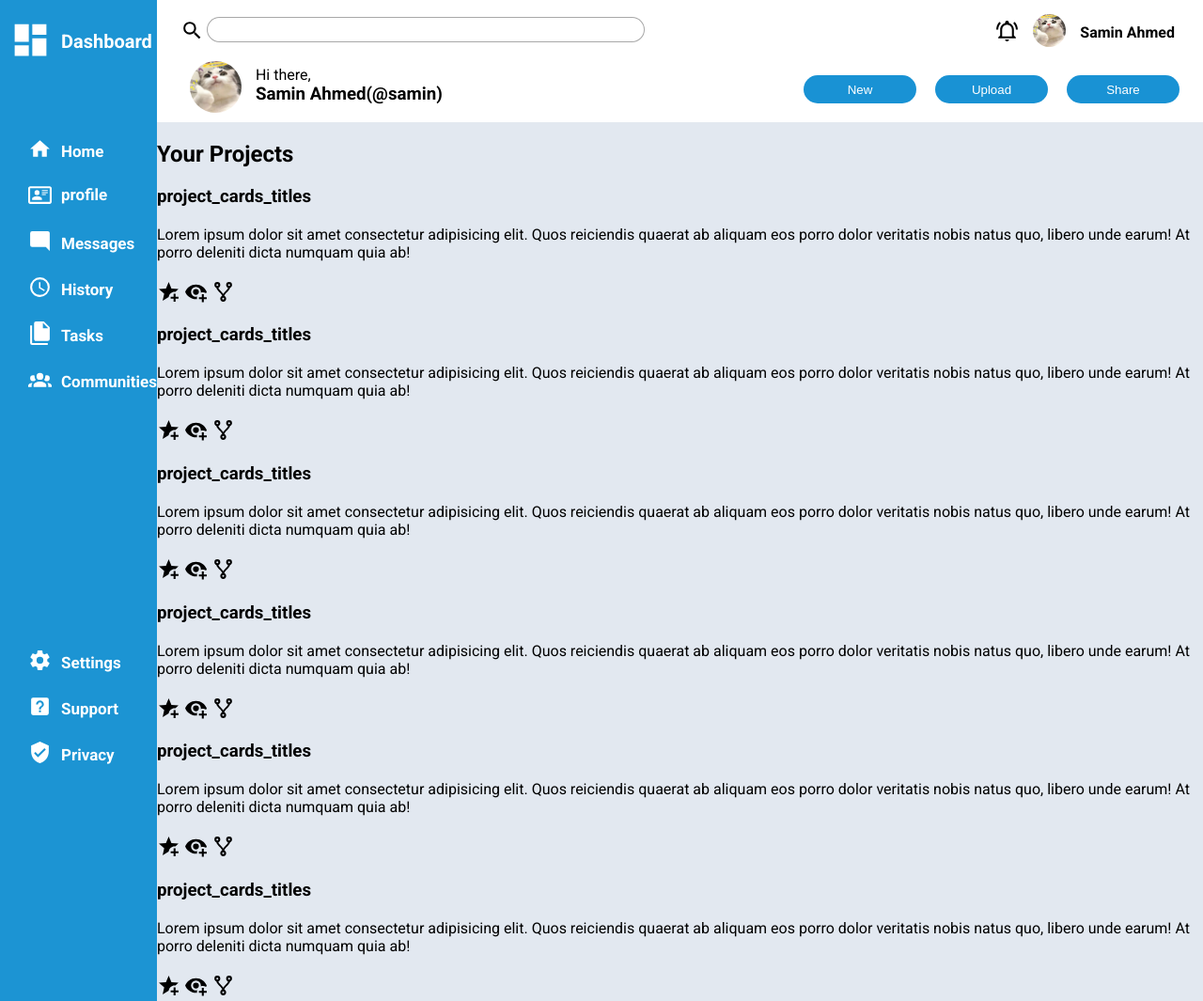
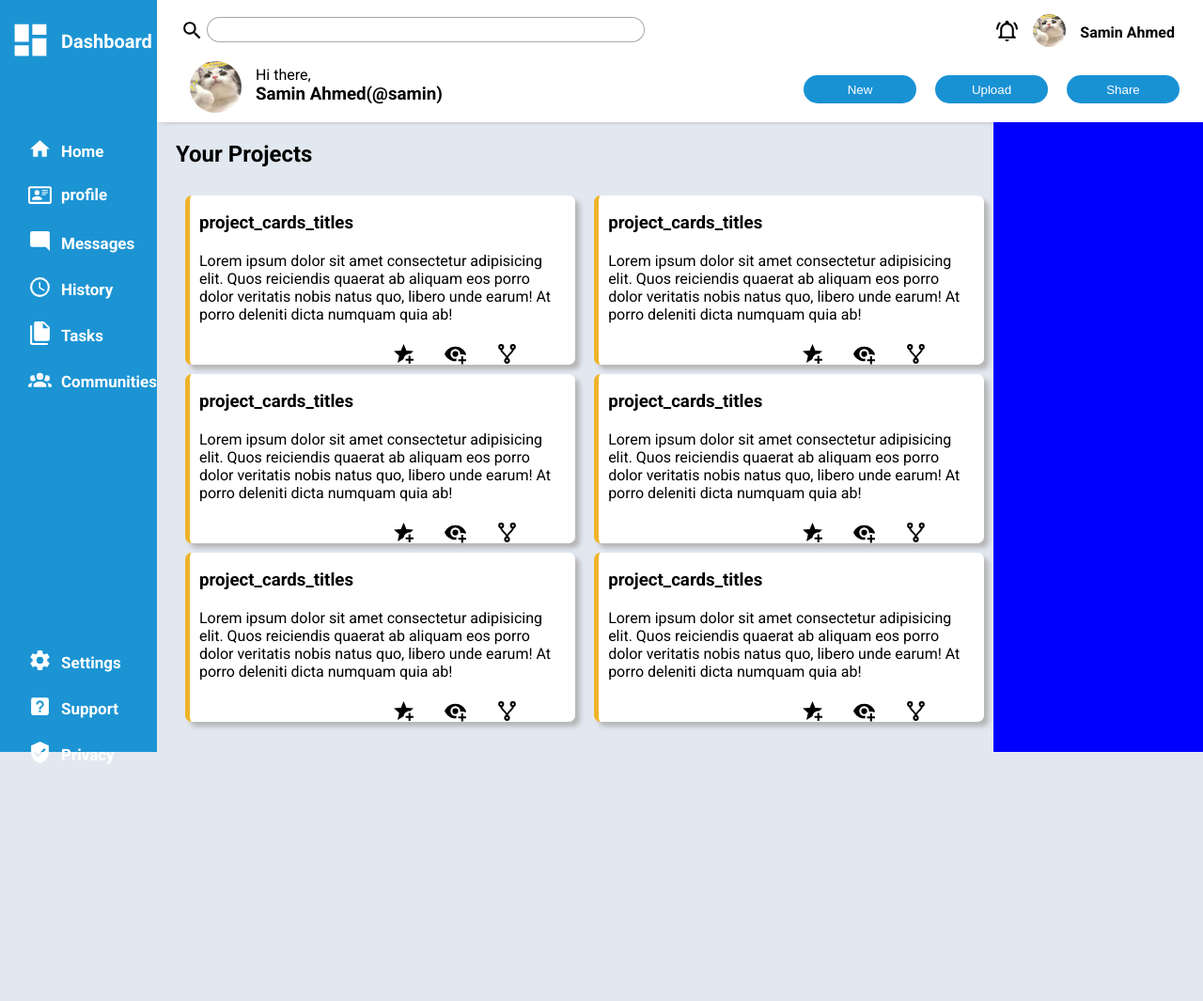
Before and after one commit to saminahmed22/odin_adminDash, a plain HTML site: page index.html in a window 1280 px wide. Shown: the whole page at 94% size. After the commit the page ends 817 px from the top, so only its background shows below. Drawn offline with Linux system fonts and the light colour scheme.

Commit message:
styles[project section]: finish styling project section

```diff
--- a/styles.css
+++ b/styles.css
@@ -12,13 +12,14 @@ html, body{
 body{
     background-color: rgba(226,232,240,255);
     display: grid;
-    grid-template: 1.5fr 8.5fr / 1fr 8fr;
+    grid-template: 1.5fr 8.5fr / 1fr 9fr;
 }
 
 header{
     grid-area: 1 / 2 / 2 / -1;
     background-color: white;
     display: block;
+    box-shadow: 5px 0 5px rgb(182, 182, 182);
 }
 
 .header_top{
@@ -93,7 +94,7 @@ p{
 }
 .sidebar{
     grid-area: 1 / 1 / -1 / 2;
-    background-color: rgb(28,148,211);
+    background-color: rgb(28,148,211) ;
 }
 .sidebar_title{
     display: flex;
@@ -138,4 +139,37 @@ a{
 }
 .main_container{
     grid-area: 2 / 2 / -1 / -1;
+    display: grid;
+    grid-template-columns: 8fr 2fr;
 }
+.projects_box{
+    display: block;
+}
+.project_box_title{
+    padding-left: 20px;
+    grid-area: 1 / 1 / 2 / 2;
+}
+.project_box_cards{
+    display: grid;
+    grid-template: repeat(3, 2fr)/ repeat(2, 2fr);
+    margin-left: 20px;
+}
+.side_boxes{
+    grid-area: 1 / 2 / -1 / -1;
+    background-color: blue;
+}
+.project_cards{
+    height: 180px;
+    background-color: white;
+    border-left: 5px solid #f0b429;
+    border-radius: 7px;
+    padding: 0 10px 0 10px;
+    margin: 10px 10px 0px 10px;
+    box-shadow: 5px 5px 5px rgb(182, 182, 182);
+}
+.project_card_actions{
+    display: flex;
+    justify-content: flex-end;
+    gap: 30px;
+    padding-right: 50px;
+}
```
